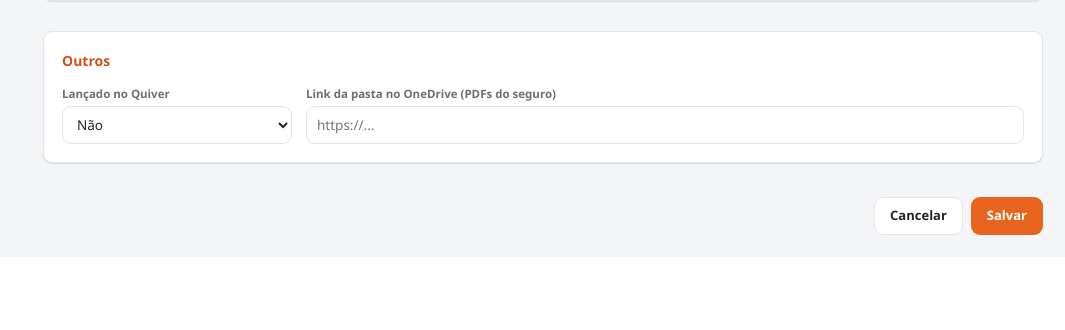
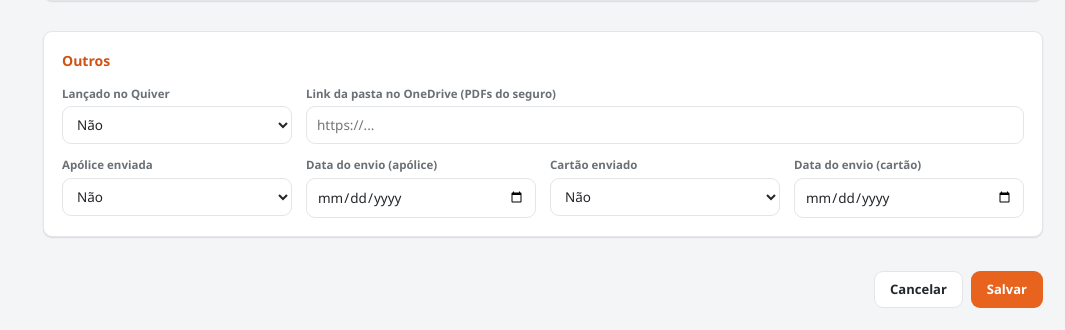
Before and after one commit to renatarisc/PlenusSeguralta, a Flask app: page /apolices/nova in a window 1280 px wide. Shown: the part 864-1194 px from the top of the page, without its empty margins (215-1280 px from the left). Before the commit the page ends 1099 px from the top, so only its background shows below. Run offline with Flask 3, Linux system fonts and the light colour scheme; data that the repository does not hold is empty.

Commit message:
Apólice/Outros: campos "Apólice enviada" e "Cartão enviado" (sim/não + data)
- db: colunas apolice_enviada, apolice_enviada_data, cartao_enviado, cartao_enviado_data
  (migração aditiva)
- repo helper _sim_nao; entram em _COLS_APOLICE / _CAMPOS_APOLICE
- form: 4 campos no grupo Outros; ao marcar "Sim" a data preenche com hoje se vazia

Co-Authored-By: Claude Sonnet 5 <noreply@anthropic.com>

```diff
--- a/app.py
+++ b/app.py
@@ -160,6 +160,7 @@ _CAMPOS_APOLICE = (
     "premio_liquido", "iof", "premio_total",
     "forma_pagamento_id", "comissao_percentual", "comissao_valor",
     "lancado_quiver", "link_onedrive",
+    "apolice_enviada", "apolice_enviada_data", "cartao_enviado", "cartao_enviado_data",
 )
 
 
--- a/db.py
+++ b/db.py
@@ -70,6 +70,10 @@ CREATE TABLE IF NOT EXISTS apolice (
     comissao_valor REAL,
     lancado_quiver INTEGER NOT NULL DEFAULT 0,   -- 0 = não, 1 = sim
     link_onedrive TEXT,
+    apolice_enviada INTEGER NOT NULL DEFAULT 0,
+    apolice_enviada_data TEXT,
+    cartao_enviado INTEGER NOT NULL DEFAULT 0,
+    cartao_enviado_data TEXT,
     criado_em TEXT NOT NULL DEFAULT (datetime('now')),
     atualizado_em TEXT NOT NULL DEFAULT (datetime('now'))
 );
@@ -118,6 +122,8 @@ _COLUNAS_ESPERADAS = {
         "premio_liquido": "REAL", "iof": "REAL", "premio_total": "REAL",
         "forma_pagamento_id": "INTEGER", "comissao_percentual": "REAL", "comissao_valor": "REAL",
         "lancado_quiver": "INTEGER NOT NULL DEFAULT 0", "link_onedrive": "TEXT",
+        "apolice_enviada": "INTEGER NOT NULL DEFAULT 0", "apolice_enviada_data": "TEXT",
+        "cartao_enviado": "INTEGER NOT NULL DEFAULT 0", "cartao_enviado_data": "TEXT",
         "criado_em": "TEXT NOT NULL DEFAULT (datetime('now'))",
         "atualizado_em": "TEXT NOT NULL DEFAULT (datetime('now'))",
     },
--- a/repo.py
+++ b/repo.py
@@ -156,7 +156,12 @@ _COLS_APOLICE = (
     "premio_liquido", "iof", "premio_total",
     "forma_pagamento_id", "comissao_percentual", "comissao_valor",
     "lancado_quiver", "link_onedrive",
+    "apolice_enviada", "apolice_enviada_data", "cartao_enviado", "cartao_enviado_data",
 )
+
+
+def _sim_nao(v):
+    return 1 if str(v or "").strip().lower() in ("1", "sim", "on", "true") else 0
 
 
 def _valores_apolice(dados):
@@ -173,8 +178,12 @@ def _valores_apolice(dados):
         _int_ou_none(dados.get("forma_pagamento_id")),
         para_decimal(dados.get("comissao_percentual")),
         para_decimal(dados.get("comissao_valor")),
-        1 if str(dados.get("lancado_quiver", "")).strip().lower() in ("1", "sim", "on", "true") else 0,
+        _sim_nao(dados.get("lancado_quiver")),
         (dados.get("link_onedrive") or "").strip() or None,
+        _sim_nao(dados.get("apolice_enviada")),
+        (dados.get("apolice_enviada_data") or "").strip() or None,
+        _sim_nao(dados.get("cartao_enviado")),
+        (dados.get("cartao_enviado_data") or "").strip() or None,
     ]
 
 
--- a/static/js/apolice.js
+++ b/static/js/apolice.js
@@ -102,6 +102,16 @@
     atualizarResumo();
   };
 
+  // ---- "enviada = Sim" preenche a data com hoje, se estiver vazia ----
+  document.querySelectorAll("[data-par-data]").forEach((sel) => {
+    sel.addEventListener("change", () => {
+      const campoData = document.getElementById(sel.dataset.parData);
+      if (sel.value === "1" && campoData && !campoData.value) {
+        campoData.value = new Date().toISOString().slice(0, 10);
+      }
+    });
+  });
+
   // ---- comissão: valor = prêmio * % / 100 ----
   const btnCalc = document.getElementById("btn-calc-comissao");
   if (btnCalc) {
--- a/templates/apolices_form.html
+++ b/templates/apolices_form.html
@@ -176,6 +176,31 @@
         <input id="link_onedrive" name="link_onedrive" type="url" placeholder="https://..."
                value="{{ a.link_onedrive or '' }}">
       </div>
+
+      <div class="campo c-3">
+        <label for="apolice_enviada">Apólice enviada</label>
+        <select id="apolice_enviada" name="apolice_enviada" data-par-data="apolice_enviada_data">
+          <option value="0" {{ 'selected' if not a.apolice_enviada }}>Não</option>
+          <option value="1" {{ 'selected' if a.apolice_enviada }}>Sim</option>
+        </select>
+      </div>
+      <div class="campo c-3">
+        <label for="apolice_enviada_data">Data do envio (apólice)</label>
+        <input id="apolice_enviada_data" name="apolice_enviada_data" type="date"
+               value="{{ a.apolice_enviada_data or '' }}">
+      </div>
+      <div class="campo c-3">
+        <label for="cartao_enviado">Cartão enviado</label>
+        <select id="cartao_enviado" name="cartao_enviado" data-par-data="cartao_enviado_data">
+          <option value="0" {{ 'selected' if not a.cartao_enviado }}>Não</option>
+          <option value="1" {{ 'selected' if a.cartao_enviado }}>Sim</option>
+        </select>
+      </div>
+      <div class="campo c-3">
+        <label for="cartao_enviado_data">Data do envio (cartão)</label>
+        <input id="cartao_enviado_data" name="cartao_enviado_data" type="date"
+               value="{{ a.cartao_enviado_data or '' }}">
+      </div>
     </div>
   </div>
 
```
